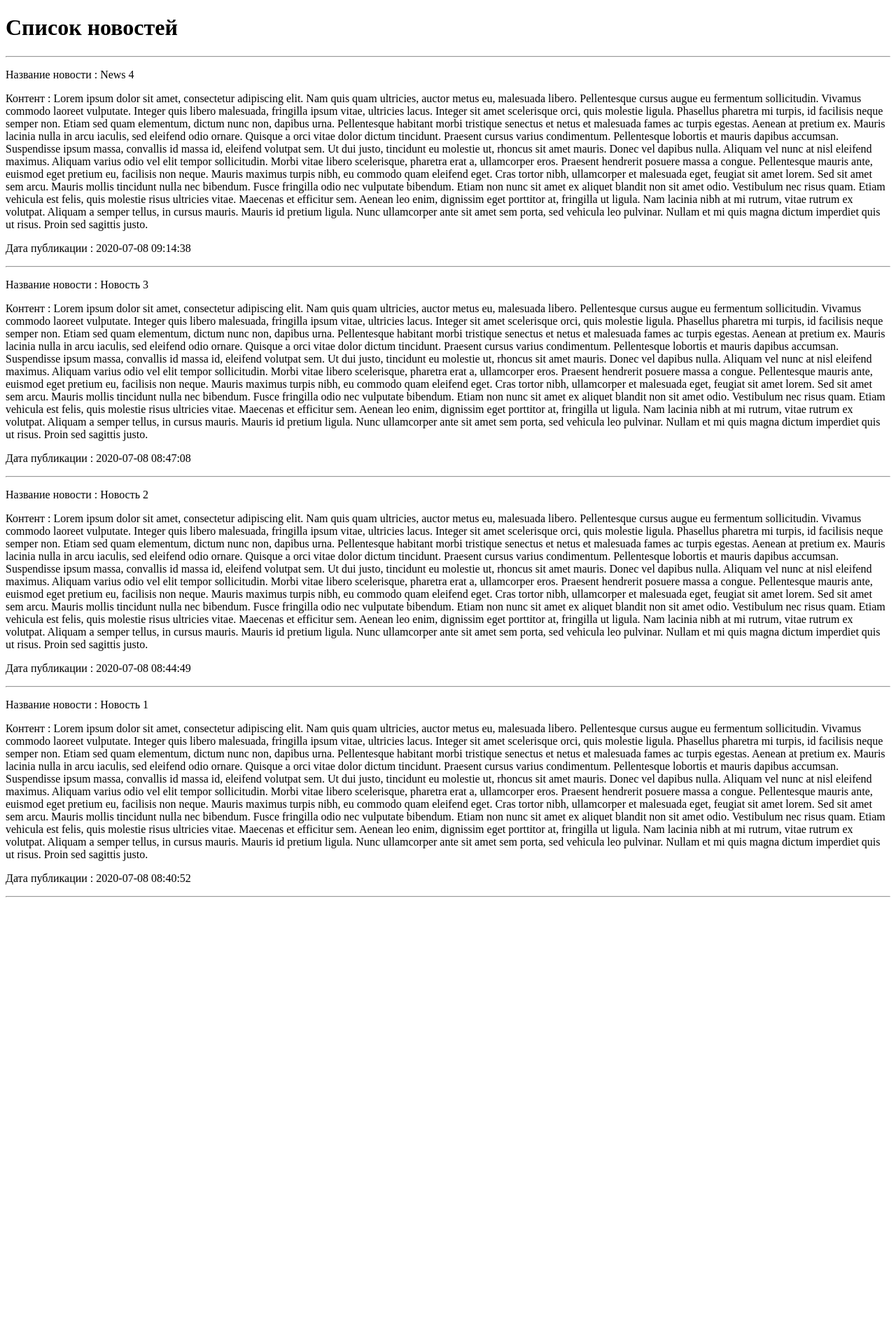
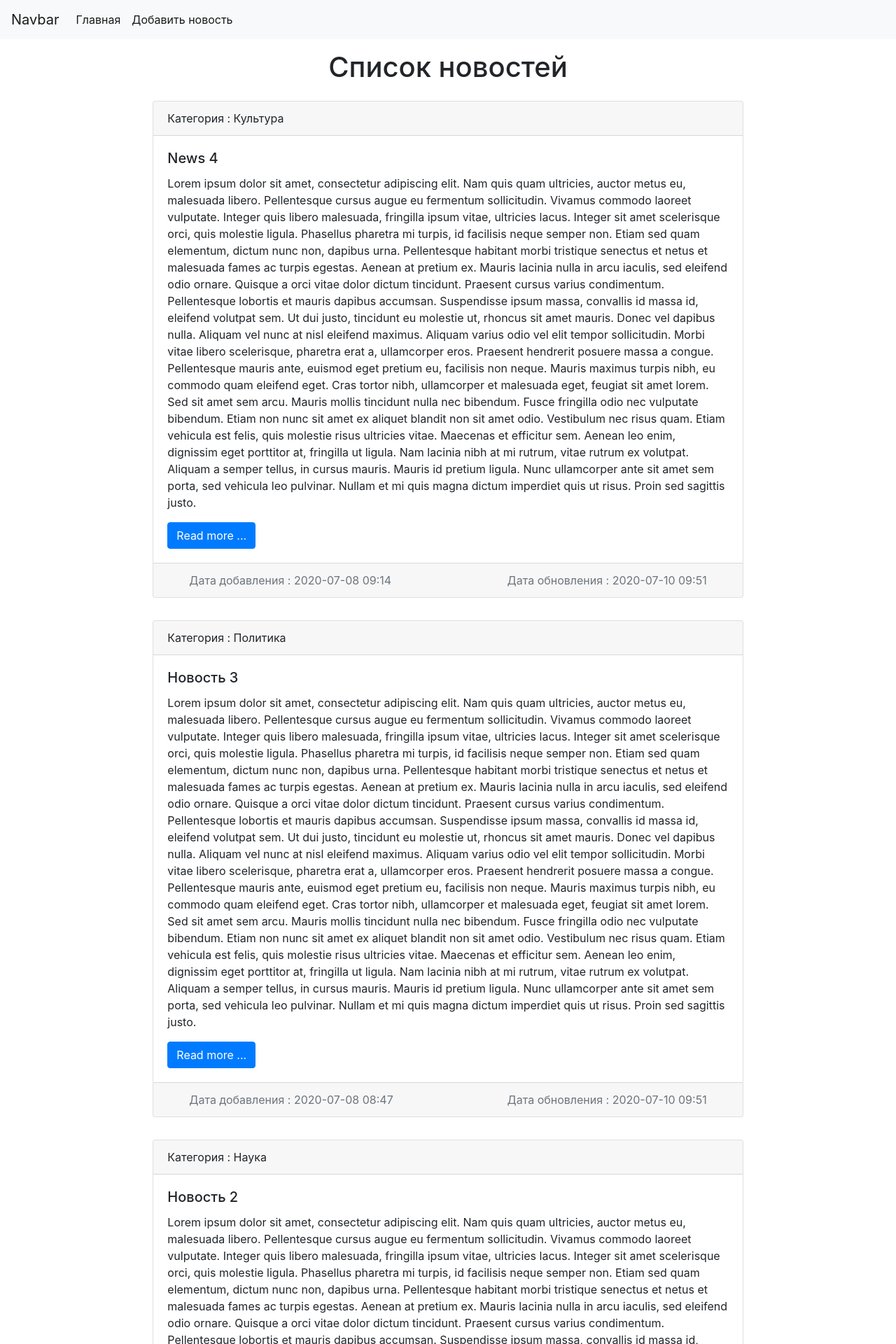
Before and after one commit to Ilgiz2002/my_first_django_project, a Django app: page / in a window 1280 px wide. Shown: the top 1920 px of the page at 70% size. Before the commit the page ends 1282 px from the top, so only its background shows below. Run offline with Django 3.2, Linux system fonts and the light colour scheme; data comes from the database, SQL or seed files in the repository; both versions use the stored data as it was after the commit; some libraries are stand-ins or nearby versions.

Commit message:
Исправил баги

```diff
--- a/my_first_project/my_first_project/settings.py
+++ b/my_first_project/my_first_project/settings.py
@@ -106,7 +106,7 @@ AUTH_PASSWORD_VALIDATORS = [
 
 LANGUAGE_CODE = 'ru'
 
-TIME_ZONE = 'UTC'
+TIME_ZONE = 'GMT'
 
 USE_I18N = True
 
--- a/my_first_project/news/templates/news/index.html
+++ b/my_first_project/news/templates/news/index.html
@@ -1,21 +1,72 @@
-<!DOCTYPE html>
-<html lang="en">
+<!doctype html>
+<html landfasg="en">
+
 <head>
-    <meta charset="UTF-8">
-    <meta name="viewport" content="width=device-width, initial-scale=1.0">
-    <title>{{ title }}</title>
+    <meta charset="utf-8">
+    <meta name="viewport" content="width=device-width, initial-scale=1, shrink-to-fit=no">
+
+    <link rel="stylesheet" href="https://stackpath.bootstrapcdn.com/bootstrap/4.5.0/css/bootstrap.min.css"
+        integrity="sha384-9aIt2nRpC12Uk9gS9baDl411NQApFmC26EwAOH8WgZl5MYYxFfc+NcPb1dKGj7Sk" crossorigin="anonymous">
+
+    <title>{{title}}</title>
 </head>
+
 <body>
-    <h1>{{ title }}</h1>
-    <hr>
-{% for item in news %}
-    <div>
-        <p>Название новости : {{ item.title }}</p>
-        <p>Контент : {{ item.content }}</p>
-        <p>Дата публикации : {{ item.created_at|date:'Y-m-d H:i:s' }}</p>
-        <hr>
+
+    <nav class="navbar navbar-expand-lg navbar-light bg-light">
+        <a class="navbar-brand" href="/">Navbar</a>
+        <button class="navbar-toggler" type="button" data-toggle="collapse" data-target="#navbarSupportedContent"
+            aria-controls="navbarSupportedContent" aria-expanded="false" aria-label="Toggle navigation">
+            <span class="navbar-toggler-icon"></span>
+        </button>
+        <div class="collapse navbar-collapse" id="navbarSupportedContent">
+            <ul class="navbar-nav mr-auto">
+                <li class="nav-item active"><a class="nav-link" href="/">Главная</a></li>
+                <li class="nav-item active"><a class="nav-link" href="/">Добавить новость</a></li>
+            </ul>
+        </div>
+    </nav>
+
+
+
+    <div class="conteiner mt-3">
+        <h1 class="text-center">{{title}}</h1>
+        <div class="row justify-content-center">
+            {% for item in news %}
+            <div class="col-md-8">
+                <div class="card mb-3 mt-3">
+                    <div class="card-header">
+                        Категория : {{ item.category.title }}
+                    </div>
+                    <div class="card-body">
+                        <h5 class="card-title">{{ item.title }}</h5>
+                        <p class="card-text">{{ item.content }}</p>
+                        <a href="#" class="btn btn-primary">Read more ...</a>
+                    </div>
+                    <div class="card-footer text-muted ">
+                        <div class="row justify-content-between ml-3 mr-3">
+                            <div class="col-auto"> Дата добавления : {{ item.created_at|date:"Y-m-d H:i" }}</div>
+                            <div class="col-auto">
+                                Дата обновления : {{ item.update_at|date:"Y-m-d H:i" }}
+                            </div>
+                        </div>
+                    </div>
+                </div>
+            </div>
+            {% endfor %}
+        </div>
     </div>
-{% endfor %}
 
+
+    <script src="https://code.jquery.com/jquery-3.5.1.slim.min.js"
+        integrity="sha384-DfXdz2htPH0lsSSs5nCTpuj/zy4C+OGpamoFVy38MVBnE+IbbVYUew+OrCXaRkfj"
+        crossorigin="anonymous"></script>
+    <script src="https://cdn.jsdelivr.net/npm/popper.js@1.16.0/dist/umd/popper.min.js"
+        integrity="sha384-Q6E9RHvbIyZFJoft+2mJbHaEWldlvI9IOYy5n3zV9zzTtmI3UksdQRVvoxMfooAo"
+        crossorigin="anonymous"></script>
+    <script src="https://stackpath.bootstrapcdn.com/bootstrap/4.5.0/js/bootstrap.min.js"
+        integrity="sha384-OgVRvuATP1z7JjHLkuOU7Xw704+h835Lr+6QL9UvYjZE3Ipu6Tp75j7Bh/kR0JKI"
+        crossorigin="anonymous"></script>
 </body>
+
 </html>
```
Also changed, not shown: my_first_project/db.sqlite3.
